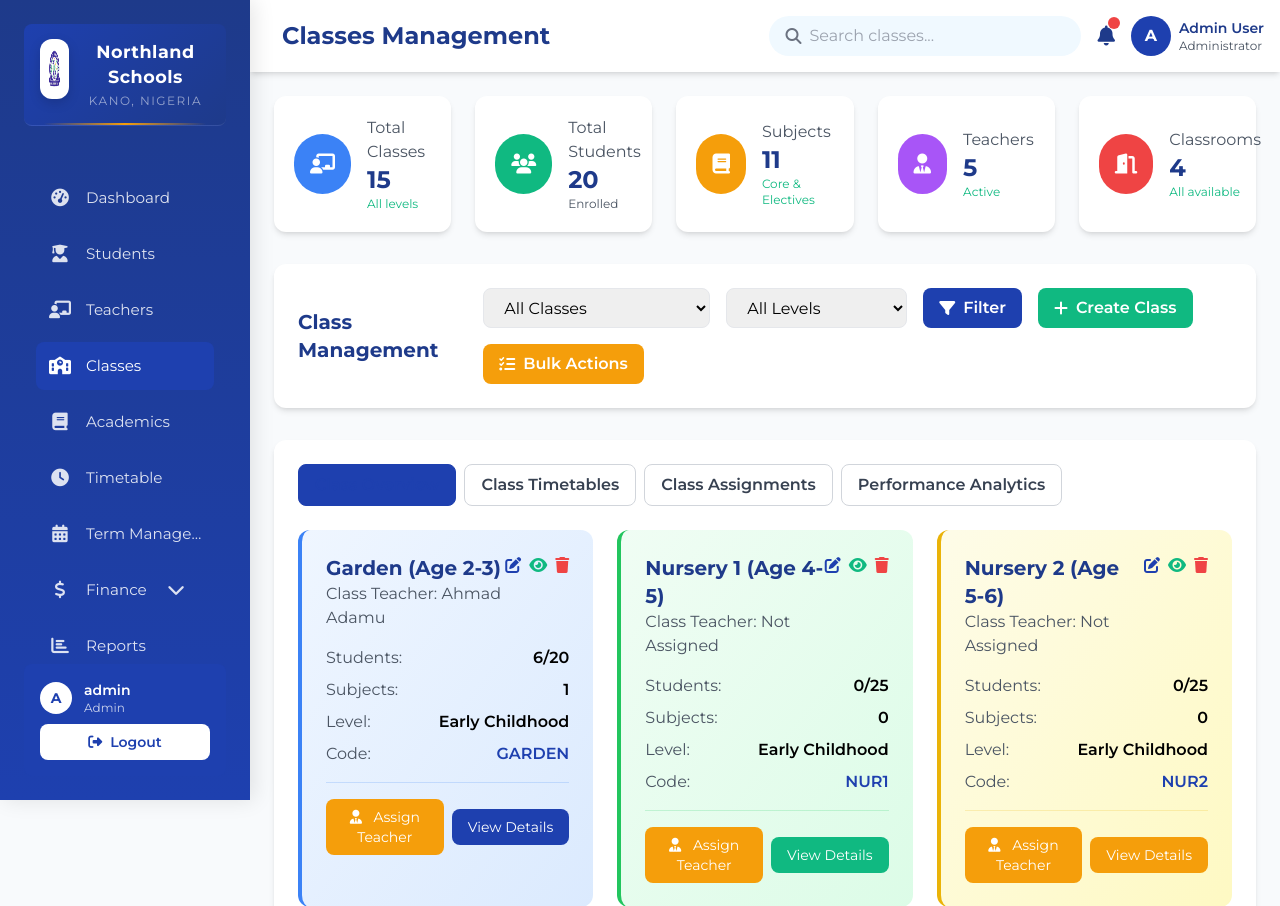
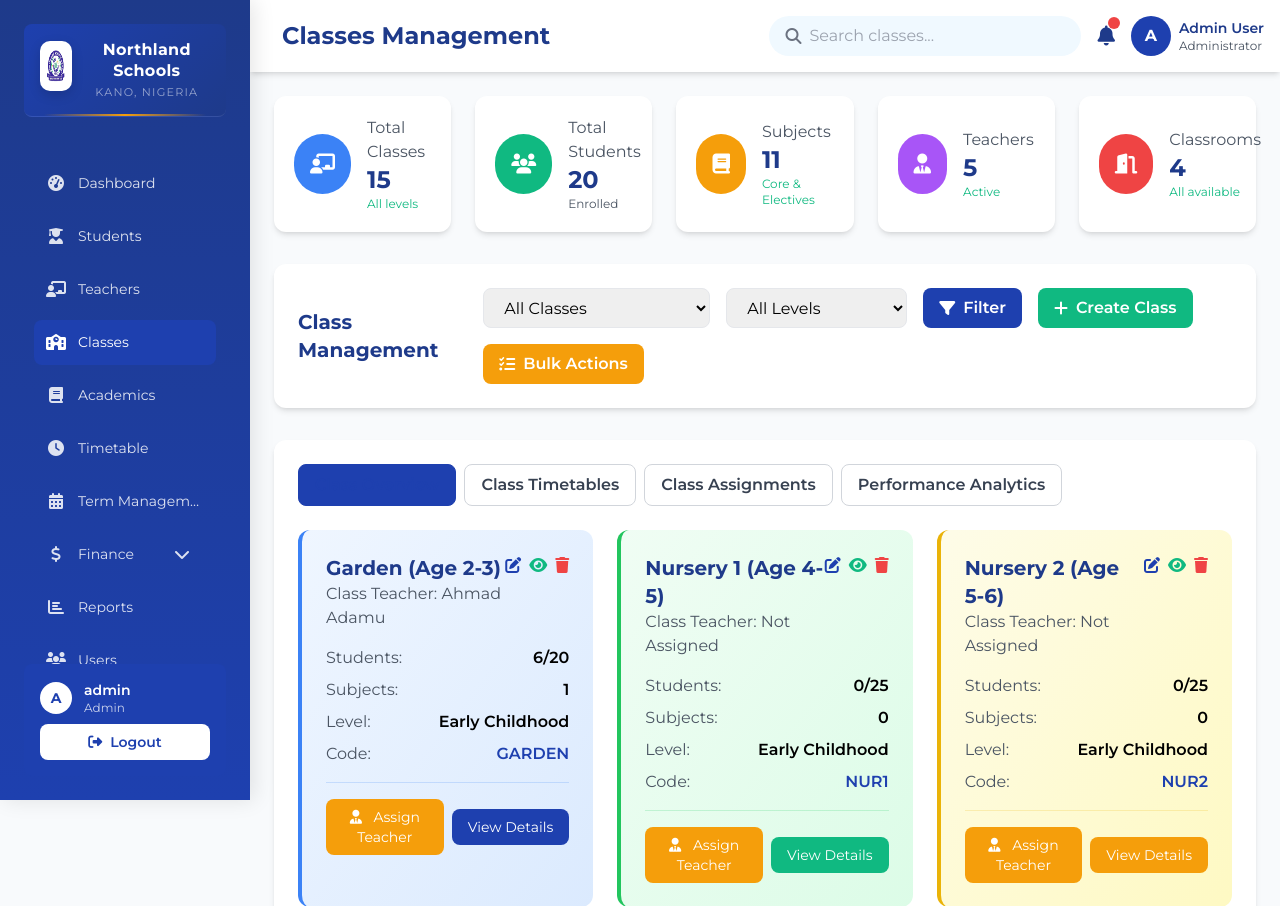
Before and after one commit to assoadeeqgit/northland_sch, a PHP site: page /dashboard/classes.php in a window 1280 px wide. Shown: the top 906 px of the page. Run offline with PHP 8.4, Linux system fonts and the light colour scheme; a user stored in the database is signed in; data comes from the database, SQL or seed files in the repository; some libraries are stand-ins or nearby versions.

Commit message:
fix: Make sidebar more compact to prevent navigation overflow
Reduced sizes to fit more items:
- Logo container: 24px → 16px padding
- Logo image: 60px → 50px
- Logo text: 1.1rem → 1rem
- Nav items: 14px → 10px padding
- Nav margins: 6px → 4px
- Nav font: 0.95rem → 0.875rem
- Icon size: 24px → 20px
- Border indicator: 4px → 3px
- Dropdown items: smaller padding and fonts
- User profile: more compact (42px → 38px avatar)
- Nav max-height: calc(100vh - 180px) for better scrolling

This prevents navigation items from being hidden under the logout section

```diff
--- a/dashboard/sidebar.css
+++ b/dashboard/sidebar.css
@@ -39,13 +39,13 @@
 }
 
 .logo-container img {
-    width: 60px;
-    height: 60px;
-    border-radius: 12px;
+    width: 50px;
+    height: 50px;
+    border-radius: 10px;
     background: white;
-    padding: 8px;
+    padding: 6px;
     box-shadow: 0 4px 12px rgba(0, 0, 0, 0.15);
-    margin-bottom: 12px;
+    margin-bottom: 8px;
     transition: transform 0.3s ease;
 }
 
@@ -55,18 +55,18 @@
 
 .logo-container h2 {
     color: white;
-    font-size: 1.1rem;
+    font-size: 1rem;
     font-weight: 700;
     margin: 0;
-    letter-spacing: 0.5px;
-    line-height: 1.4;
+    letter-spacing: 0.3px;
+    line-height: 1.3;
 }
 
 .logo-container p {
     color: rgba(255, 255, 255, 0.7);
-    font-size: 0.75rem;
-    margin: 4px 0 0 0;
-    letter-spacing: 1.5px;
+    font-size: 0.7rem;
+    margin: 2px 0 0 0;
+    letter-spacing: 1.2px;
     text-transform: uppercase;
 }
 
@@ -75,9 +75,10 @@
     flex: 1;
     overflow-y: auto;
     overflow-x: hidden;
-    padding: 16px 12px;
+    padding: 12px 10px;
     scrollbar-width: thin;
     scrollbar-color: rgba(59, 130, 246, 0.5) transparent;
+    max-height: calc(100vh - 180px);
 }
 
 #sidebar-nav::-webkit-scrollbar {
@@ -103,12 +104,12 @@
     position: relative;
     display: flex;
     align-items: center;
-    padding: 14px 16px;
-    margin-bottom: 6px;
+    padding: 10px 14px;
+    margin-bottom: 4px;
     color: rgba(255, 255, 255, 0.85);
     text-decoration: none;
-    border-radius: 10px;
-    font-size: 0.95rem;
+    border-radius: 8px;
+    font-size: 0.875rem;
     font-weight: 500;
     transition: all 0.3s cubic-bezier(0.4, 0, 0.2, 1);
     cursor: pointer;
@@ -121,7 +122,7 @@
     left: 0;
     top: 0;
     bottom: 0;
-    width: 4px;
+    width: 3px;
     background: #f59e0b;
     transform: scaleY(0);
     transition: transform 0.3s ease;
@@ -148,18 +149,18 @@
 }
 
 .nav-item i {
-    width: 24px;
-    height: 24px;
+    width: 20px;
+    height: 20px;
     display: flex;
     align-items: center;
     justify-content: center;
-    margin-right: 14px;
-    font-size: 1.1rem;
+    margin-right: 12px;
+    font-size: 1rem;
     transition: transform 0.3s ease;
 }
 
 .nav-item:hover i {
-    transform: scale(1.15);
+    transform: scale(1.1);
 }
 
 .nav-item span {
@@ -179,13 +180,13 @@
     align-items: center;
     justify-content: space-between;
     width: 100%;
-    padding: 14px 16px;
+    padding: 10px 14px;
     background: transparent;
     border: none;
     color: rgba(255, 255, 255, 0.85);
-    font-size: 0.95rem;
+    font-size: 0.875rem;
     font-weight: 500;
-    border-radius: 10px;
+    border-radius: 8px;
     cursor: pointer;
     transition: all 0.3s ease;
 }
@@ -202,7 +203,7 @@
 
 .dropdown-arrow {
     transition: transform 0.3s ease;
-    font-size: 0.9rem;
+    font-size: 0.85rem;
 }
 
 .dropdown-arrow.rotate-180 {
```
Also changed, not shown: other parts of dashboard/sidebar.css (+19 -17 lines).
